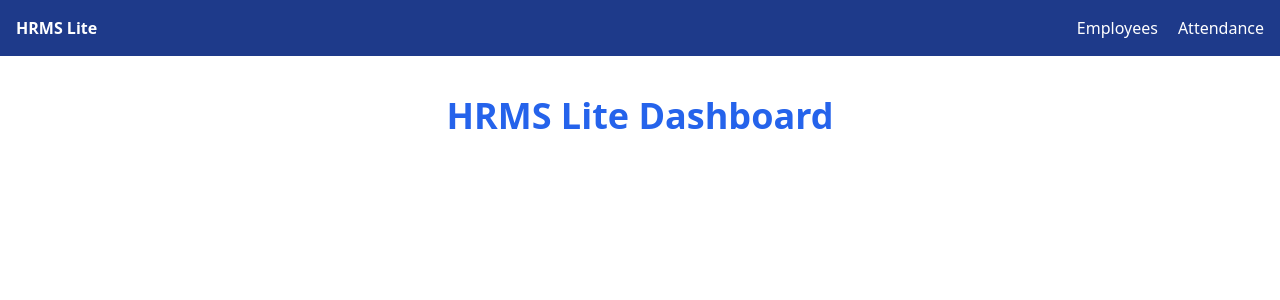
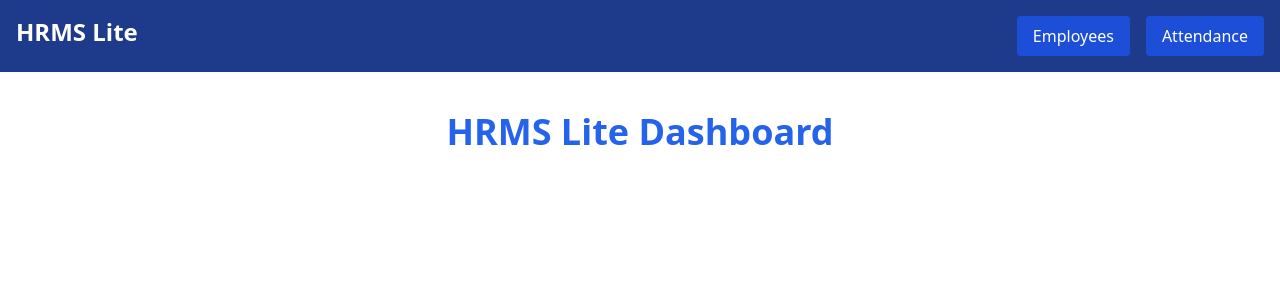
Before and after one commit to Umair777/hrms-lite, a React (Vite) app in the folder hrms-frontend/: page / in a window 1280 px wide. Shown: the top 300 px of the page. Built offline with nearby package versions, Linux system fonts and the light colour scheme.

Commit message:
add the nav bar structure

```diff
--- a/hrms-frontend/src/components/Navbar.jsx
+++ b/hrms-frontend/src/components/Navbar.jsx
@@ -1,11 +1,18 @@
 export default function Navbar() {
   return (
     <div className="bg-blue-900 text-white p-4 flex justify-between">
-      <h1 className=" font-bold ">HRMS Lite</h1>
-      <div className="space-x-5">
-        <button>Employees</button>
-        <button>Attendance</button>
+
+      <h1 className="text-2xl font-bold">HRMS Lite</h1>
+
+      <div className="space-x-4">
+        <button className="px-4 py-2 bg-blue-700 rounded">
+          Employees
+        </button>
+        <button className="px-4 py-2 bg-blue-700 rounded">
+          Attendance
+        </button>
       </div>
+
     </div>
   );
 }
```
